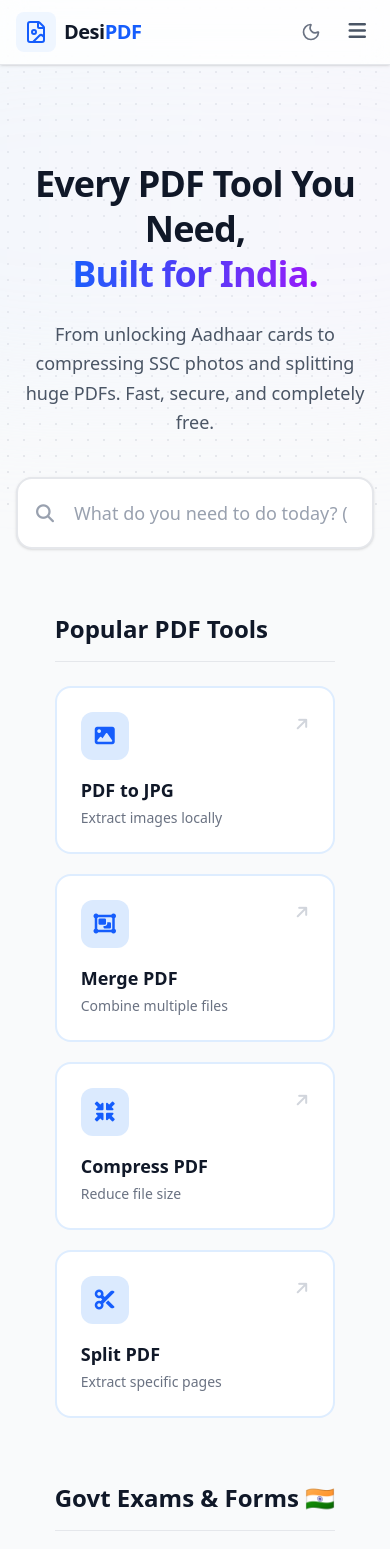
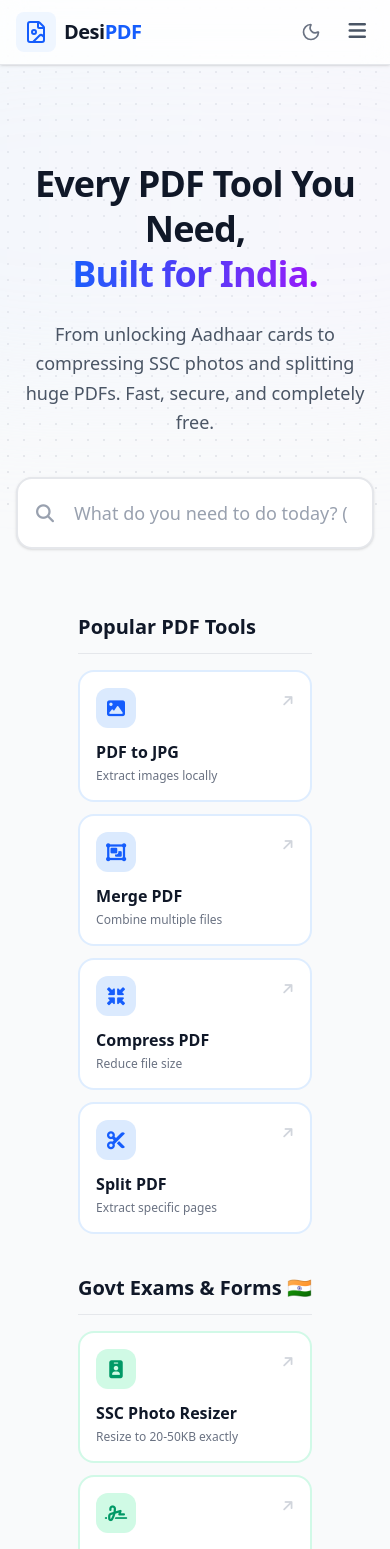
Before and after one commit to thyagarajsalome/Desi-pdf, a Next.js app: page / in a window 390 px wide. Shown: the top 1549 px of the page. Built offline with nearby package versions, Linux system fonts and the light colour scheme; no server answers.

Commit message:
Optimize tool cards for small mobile devices

```diff
--- a/src/app/page.js
+++ b/src/app/page.js
@@ -108,8 +108,8 @@ export default function Home() {
       </section>
 
       {/* Categories Dashboard */}
-      <div className="max-w-7xl mx-auto px-4 sm:px-6 lg:px-8 pb-32">
-        <div className="flex flex-col gap-16">
+      <div className="max-w-7xl mx-auto px-4 sm:px-6 lg:px-8 pb-20 sm:pb-32">
+        <div className="flex flex-col gap-10 sm:gap-16">
 
           {categories.map((cat, idx) => (
             <motion.div
@@ -120,38 +120,38 @@ export default function Home() {
               whileInView="show"
               viewport={{ once: true, margin: "-100px" }}
             >
-              <h2 className="text-2xl font-bold text-gray-900 dark:text-white mb-6 flex items-center gap-3 border-b border-gray-200 dark:border-gray-800 pb-4">
+              <h2 className="text-xl sm:text-2xl font-bold text-gray-900 dark:text-white mb-4 sm:mb-6 flex items-center gap-3 border-b border-gray-200 dark:border-gray-800 pb-3 sm:pb-4">
                 {cat.title}
               </h2>
 
-              <div className="grid grid-cols-1 sm:grid-cols-2 lg:grid-cols-4 gap-5 mt-6">
+              <div className="grid grid-cols-1 sm:grid-cols-2 lg:grid-cols-4 gap-3 sm:gap-5 mt-4 sm:mt-6">
                 {cat.tools.map((tool) => (
-                  <motion.div key={tool.id} variants={itemVariants}>
+                  <motion.div key={tool.id} variants={itemVariants} className="w-full">
                     {tool.comingSoon ? (
-                      <div className={`group block bg-gray-50 dark:bg-[#09090b]/50 border-2 border-gray-200 dark:border-gray-800 rounded-2xl p-6 opacity-70 relative cursor-not-allowed`}>
-                        <div className="absolute top-4 right-4 bg-gray-200 dark:bg-gray-800 text-gray-600 dark:text-gray-400 text-xs font-bold px-2 py-1 rounded">
+                      <div className={`group block w-full h-full bg-gray-50 dark:bg-[#09090b]/50 border-2 border-gray-200 dark:border-gray-800 rounded-2xl p-4 sm:p-6 opacity-70 relative cursor-not-allowed`}>
+                        <div className="absolute top-3 right-3 sm:top-4 sm:right-4 bg-gray-200 dark:bg-gray-800 text-gray-600 dark:text-gray-400 text-[10px] sm:text-xs font-bold px-2 py-1 rounded">
                           Coming Soon
                         </div>
-                        <div className="flex items-start justify-between mb-4">
-                          <div className={`h-12 w-12 rounded-xl flex items-center justify-center text-xl bg-gray-200 dark:bg-gray-800 text-gray-400`}>
+                        <div className="flex items-start justify-between mb-3 sm:mb-4">
+                          <div className={`h-10 w-10 sm:h-12 sm:w-12 rounded-xl flex items-center justify-center text-lg sm:text-xl bg-gray-200 dark:bg-gray-800 text-gray-400`}>
                             <i className={`fa-solid ${tool.icon}`}></i>
                           </div>
                         </div>
-                        <h3 className="text-lg font-bold text-gray-900 dark:text-gray-100 mb-1">{tool.title}</h3>
-                        <p className="text-sm text-gray-500 dark:text-gray-400 font-medium">{tool.desc}</p>
+                        <h3 className="text-base sm:text-lg font-bold text-gray-900 dark:text-gray-100 mb-1">{tool.title}</h3>
+                        <p className="text-xs sm:text-sm text-gray-500 dark:text-gray-400 font-medium">{tool.desc}</p>
                       </div>
                     ) : (
-                      <Link href={tool.route} className={`group block bg-white dark:bg-[#09090b] border-2 rounded-2xl p-6 transition-all duration-300 hover:-translate-y-1 ${getColorClasses(cat.color)}`}>
-                        <div className="flex items-start justify-between mb-4">
-                          <div className={`h-12 w-12 rounded-xl flex items-center justify-center text-xl transition-colors duration-300 ${getIconBg(cat.color)}`}>
+                      <Link href={tool.route} className={`group block w-full h-full bg-white dark:bg-[#09090b] border-2 rounded-2xl p-4 sm:p-6 transition-all duration-300 hover:-translate-y-1 ${getColorClasses(cat.color)}`}>
+                        <div className="flex items-start justify-between mb-3 sm:mb-4">
+                          <div className={`h-10 w-10 sm:h-12 sm:w-12 rounded-xl flex items-center justify-center text-lg sm:text-xl transition-colors duration-300 ${getIconBg(cat.color)}`}>
                             <i className={`fa-solid ${tool.icon}`}></i>
                           </div>
                           <div className="text-gray-300 dark:text-gray-700 group-hover:text-current transition-colors">
-                            <i className="fa-solid fa-arrow-right -rotate-45"></i>
+                            <i className="fa-solid fa-arrow-right -rotate-45 text-sm sm:text-base"></i>
                           </div>
                         </div>
-                        <h3 className="text-lg font-bold text-gray-900 dark:text-gray-100 mb-1 group-hover:text-current transition-colors">{tool.title}</h3>
-                        <p className="text-sm text-gray-500 dark:text-gray-400 font-medium group-hover:text-gray-700 dark:group-hover:text-gray-300">{tool.desc}</p>
+                        <h3 className="text-base sm:text-lg font-bold text-gray-900 dark:text-gray-100 mb-1 group-hover:text-current transition-colors">{tool.title}</h3>
+                        <p className="text-xs sm:text-sm text-gray-500 dark:text-gray-400 font-medium group-hover:text-gray-700 dark:group-hover:text-gray-300">{tool.desc}</p>
                       </Link>
                     )}
                   </motion.div>
```
